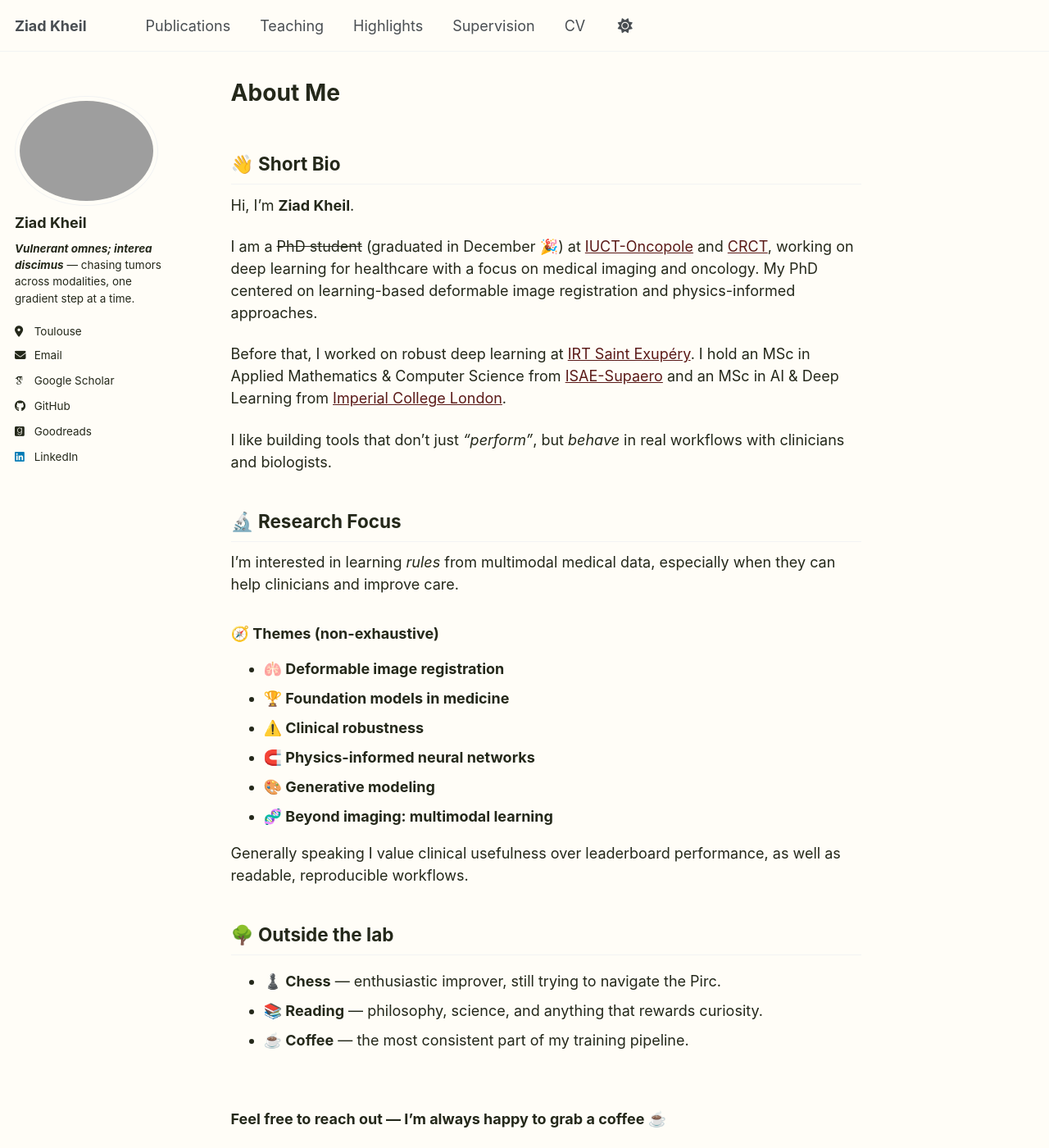
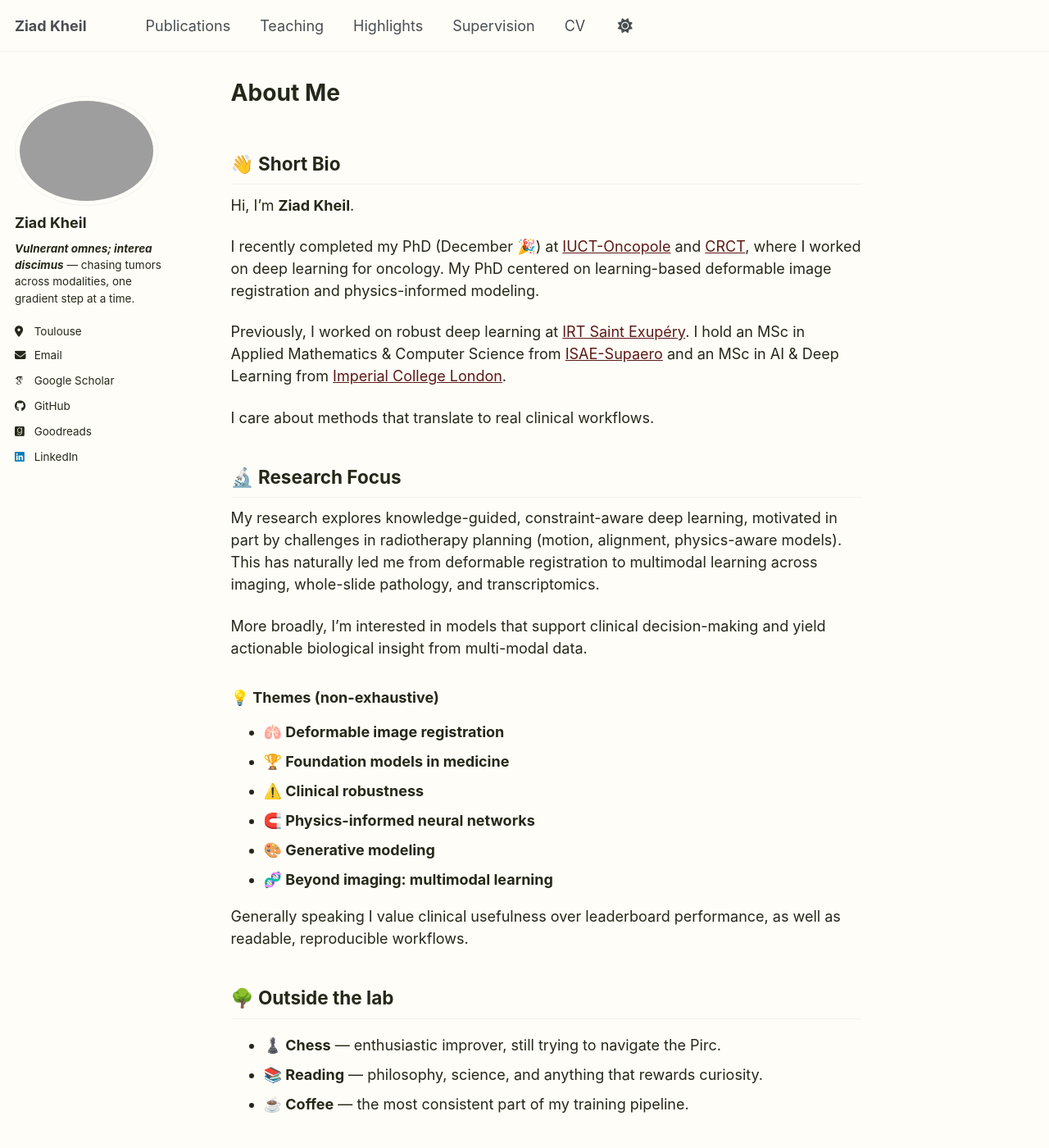
Before and after one commit to Kheil-Z/Kheil-Z.github.io, a Jekyll site: the page built from _pages/about.md, in a window 1280 px wide and 1400 px high. Shown: the whole window at 82% size. Built offline with Jekyll 4.4.1, drawn with Linux system fonts in a browser that asks for light colours; some web fonts are replaced; a script bundle is joined from its source files by our own code; library files that are not in the unit come from our copies.

Commit message:
update about me

```diff
--- a/_pages/about.md
+++ b/_pages/about.md
@@ -12,17 +12,19 @@ redirect_from:
 
 Hi, I’m **Ziad Kheil**.
 
-I am a ~~PhD student~~ (graduated in December 🎉) at [IUCT-Oncopole](https://www.iuct-oncopole.fr/) and [CRCT](https://www.crct-inserm.fr/en/the-crct/), working on deep learning for healthcare with a focus on medical imaging and oncology. My PhD centered on learning-based deformable image registration and physics-informed approaches.
+I recently completed my PhD (December 🎉) at [IUCT-Oncopole](https://www.iuct-oncopole.fr/) and [CRCT](https://www.crct-inserm.fr/en/the-crct/), where I worked on deep learning for oncology. My PhD centered on learning-based deformable image registration and physics-informed modeling.
 
-Before that, I worked on robust deep learning at [IRT Saint Exupéry](https://www.irt-saintexupery.com/). I hold an MSc in Applied Mathematics & Computer Science from [ISAE-Supaero](https://www.isae-supaero.fr/en/) and an MSc in AI & Deep Learning from [Imperial College London](https://www.imperial.ac.uk/).
+Previously, I worked on robust deep learning at [IRT Saint Exupéry](https://www.irt-saintexupery.com/). I hold an MSc in Applied Mathematics & Computer Science from [ISAE-Supaero](https://www.isae-supaero.fr/en/) and an MSc in AI & Deep Learning from [Imperial College London](https://www.imperial.ac.uk/).
 
-I like building tools that don’t just *“perform”*, but *behave* in real workflows with clinicians and biologists.
+I care about methods that translate to real clinical workflows.
 
 ## 🔬 Research Focus
 
-I’m interested in learning *rules* from multimodal medical data, especially when they can help clinicians and improve care.
+My research explores knowledge-guided, constraint-aware deep learning, motivated in part by challenges in radiotherapy planning (motion, alignment, physics-aware models). This has naturally led me from deformable registration to multimodal learning across imaging, whole-slide pathology, and transcriptomics.
 
-### 🧭 Themes (non-exhaustive)
+More broadly, I’m interested in models that support clinical decision-making and yield actionable biological insight from multi-modal data.
+
+### 💡 Themes (non-exhaustive)
 
 - **🫁 Deformable image registration**
 <!-- - **🌀 Motion & alignment** — deformable registration, tracking, temporal consistency -->
```
